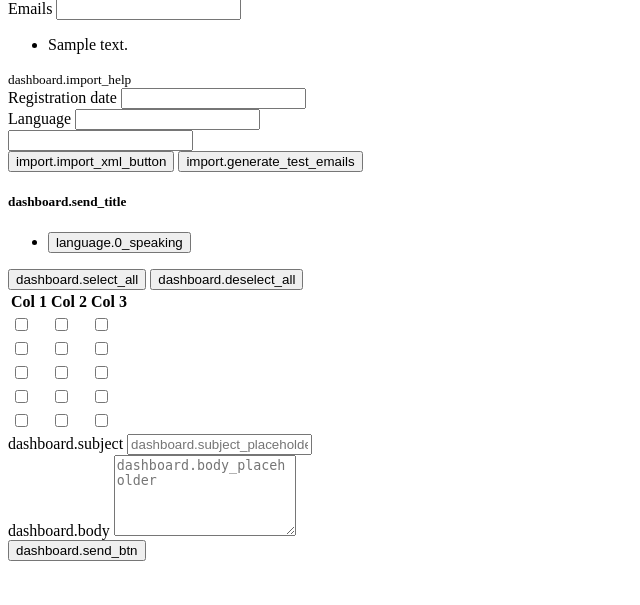
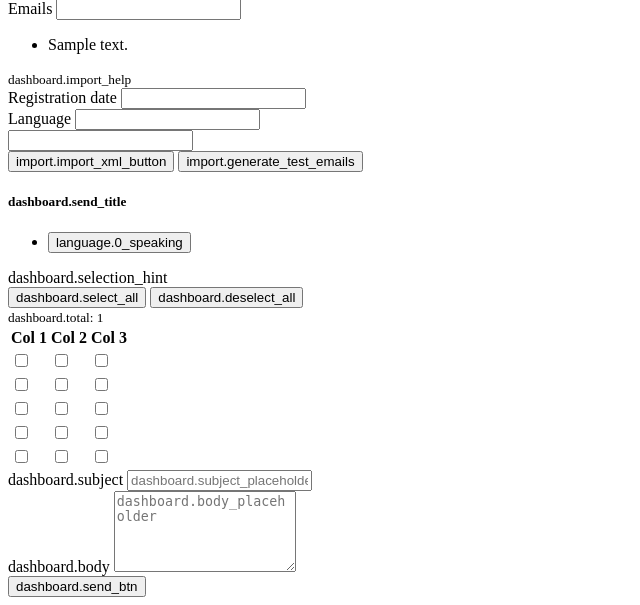
Before and after one commit to konstantin-gate/symfony-docker-project-public, a Symfony app: template app/templates/greeting/dashboard.html.twig in a window 1280 px wide. Shown: the part 317-922 px from the top of the page, without its empty margins (0-640 px from the left). Before the commit the page ends 878 px from the top, so only its background shows below. Run offline with Twig, Linux system fonts and the light colour scheme; the template is opened without the code that fills it: most values are stand-ins (such as "Sample title", 1, 10 or a date in 2020); form fields are guessed from the names that the template uses; some libraries are stand-ins or nearby versions.

Commit message:
Přidání nápovědy pro výběr kontaktů a počítadla celkového počtu e-mailů

```diff
--- a/app/templates/greeting/dashboard.html.twig
+++ b/app/templates/greeting/dashboard.html.twig
@@ -114,8 +114,13 @@
                             {% for lang, contacts in grouped_contacts %}
                                 <div class="tab-pane fade {{ loop.first ? 'show active' : '' }}" id="{{ lang }}-tab-pane" role="tabpanel" aria-labelledby="{{ lang }}-tab" tabindex="0">
 
-                                    <div class="d-flex justify-content-between align-items-start mb-3">
-                                        <div class="dt-length-placeholder"></div>
+                                    <div class="d-flex justify-content-between align-items-center mb-3">
+                                        <div class="d-flex align-items-center">
+                                            <div class="dt-length-placeholder"></div>
+                                            <div class="selection-hint d-none ms-3 text-muted small">
+                                                {{ 'dashboard.selection_hint'|trans|raw }}
+                                            </div>
+                                        </div>
                                         <div>
                                             <button type="button" class="btn btn-sm btn-outline-primary me-2 btn-select-all">
                                                 <i class="bi bi-check-all"></i> {{ 'dashboard.select_all'|trans }}
@@ -130,6 +135,9 @@
                                         <div class="text-center text-muted py-3">{{ 'dashboard.no_contacts'|trans }}</div>
                                     {% else %}
                                         {% set total = contacts|length %}
+                                        <div class="total-count-label d-none">
+                                            <small class="text-muted">{{ 'dashboard.total'|trans }}: {{ total }}</small>
+                                        </div>
                                         {% set per_col = (total / 3)|round(0, 'ceil') %}
                                         {% if per_col < 5 %}
                                             {% set per_col = 5 %}
--- a/app/translations/Greeting/greeting.cs.yaml
+++ b/app/translations/Greeting/greeting.cs.yaml
@@ -41,3 +41,4 @@ dashboard:
     deselect_all: 'Zrušit výběr'
     send_error_no_selection: 'Nebyl vybrán žádný kontakt.'
     send_success_simulation: 'Simulace odeslání %count% e-mailů s předmětem "%subject%".'
+    selection_hint: 'pro výběr <i class="bi bi-arrow-down"></i> použijte klávesy Shift a Ctrl'
--- a/app/translations/Greeting/greeting.en.yaml
+++ b/app/translations/Greeting/greeting.en.yaml
@@ -41,3 +41,4 @@ dashboard:
     deselect_all: 'Deselect All'
     send_error_no_selection: 'No contact was selected.'
     send_success_simulation: 'Simulated sending %count% emails with subject "%subject%".'
+    selection_hint: 'use Shift and Ctrl keys for selection <i class="bi bi-arrow-down"></i>'
--- a/app/translations/Greeting/greeting.ru.yaml
+++ b/app/translations/Greeting/greeting.ru.yaml
@@ -41,3 +41,4 @@ dashboard:
     deselect_all: 'Сбросить выбор'
     send_error_no_selection: 'Контакт не был выбран.'
     send_success_simulation: 'Имитация отправки %count% писем с темой "%subject%".'
+    selection_hint: 'для выбора <i class="bi bi-arrow-down"></i> используйте клавиши Shift и Ctrl'
```
Also changed, not shown: app/assets/dashboard.js (+11 -3 lines).
